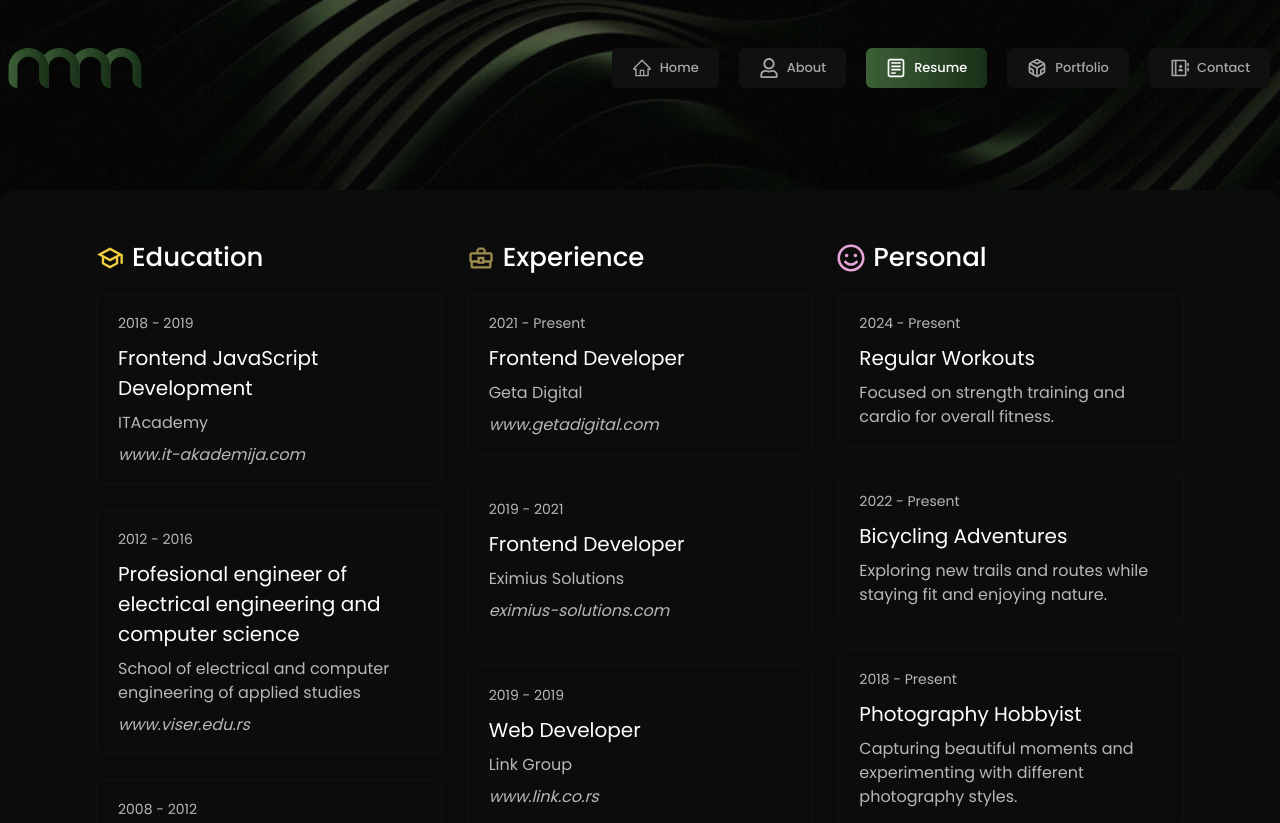
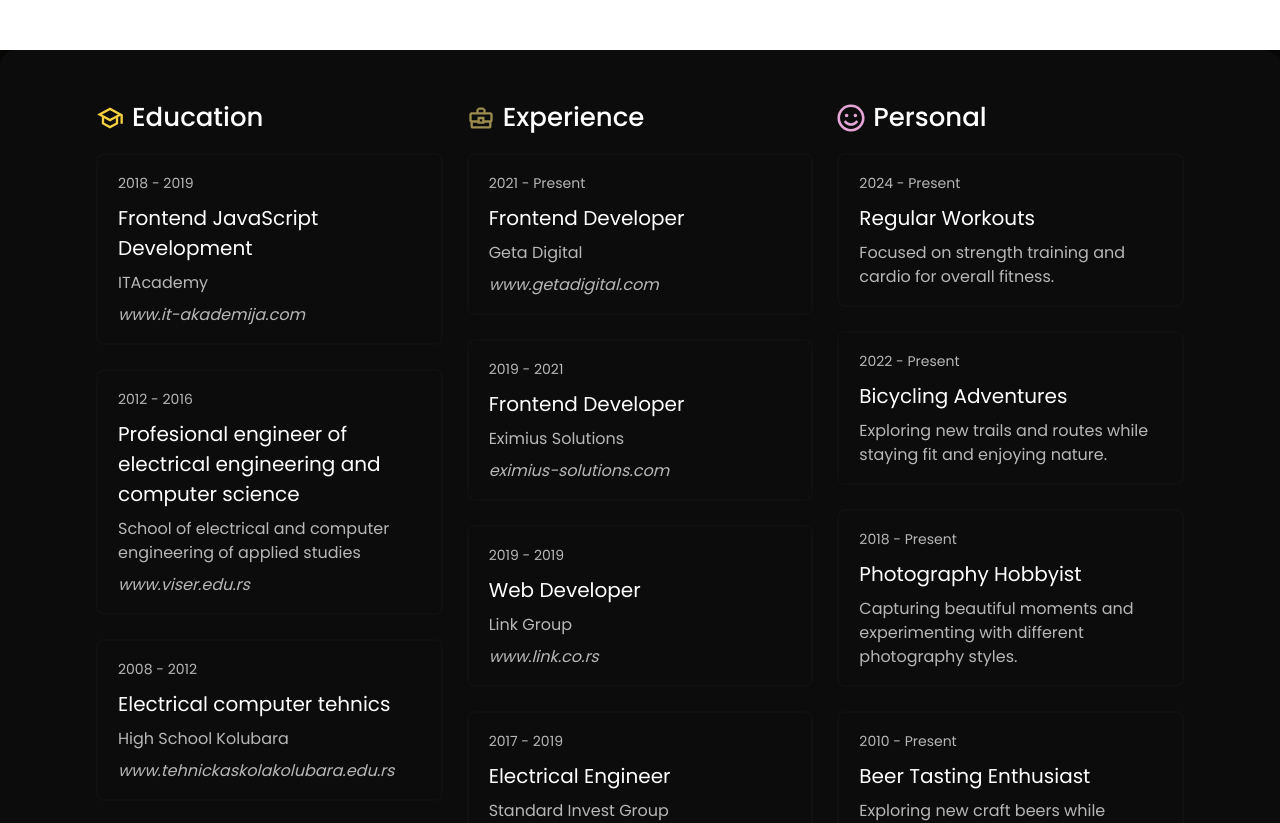
Before and after one commit to MMilos6/portfolio, a Next.js app: page /resume in a window 1280 px wide. Shown: the top 823 px of the page. Built offline with nearby package versions, Linux system fonts and the light colour scheme.

Commit message:
feat: updated everything

```diff
--- a/components/header/Header.jsx
+++ b/components/header/Header.jsx
@@ -2,7 +2,6 @@
 import Link from "next/link";
 import Image from "next/image";
 import { useState } from "react";
-import headerMenu from "@/data/headerMenu";
 import { usePathname } from "next/navigation";
 import { AiOutlineMenu, AiOutlineClose } from "react-icons/ai";
 
@@ -15,7 +14,7 @@ const isActiveLink = (menuPath, routePath) => {
 const Header = () => {
     const [menuOpen, setMenuOpen] = useState(false);
     const pathname = usePathname();
-
+return null;
     return (
         <div className="z-50 ">
             <div className="container">
--- a/data/HeaderMenu.js
+++ /dev/null
@@ -1,38 +0,0 @@
-import { CgNotes } from "react-icons/cg";
-import { FaRegUser } from "react-icons/fa";
-import { AiOutlineHome } from "react-icons/ai";
-import { FiCodesandbox } from "react-icons/fi";
-import { RiContactsBookLine } from "react-icons/ri";
-
-module.exports = [
-    {
-        id: "1",
-        name: "Home",
-        routePath: "/",
-        icon: <AiOutlineHome />,
-    },
-    {
-        id: "2",
-        name: "About",
-        routePath: "/about",
-        icon: <FaRegUser />,
-    },
-    {
-        id: "3",
-        name: "Resume",
-        routePath: "/resume",
-        icon: <CgNotes />,
-    },
-    {
-        id: "4",
-        name: "Portfolio",
-        routePath: "/portfolio",
-        icon: <FiCodesandbox />,
-    },
-    {
-        id: "5",
-        name: "Contact",
-        routePath: "/contact",
-        icon: <RiContactsBookLine />,
-    },
-];
```
